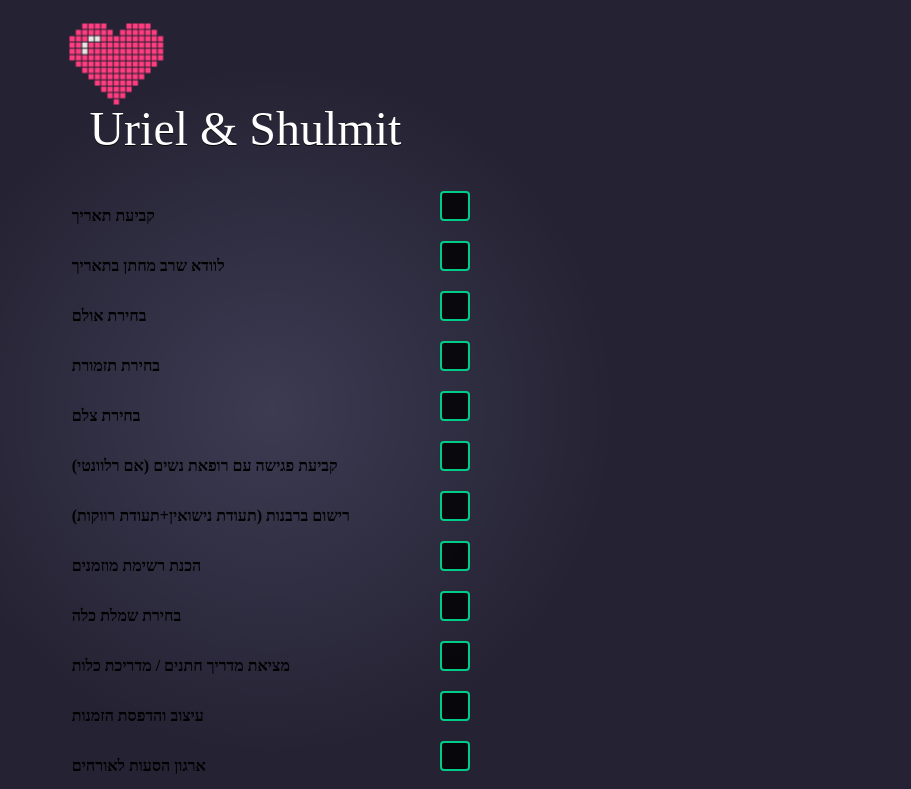
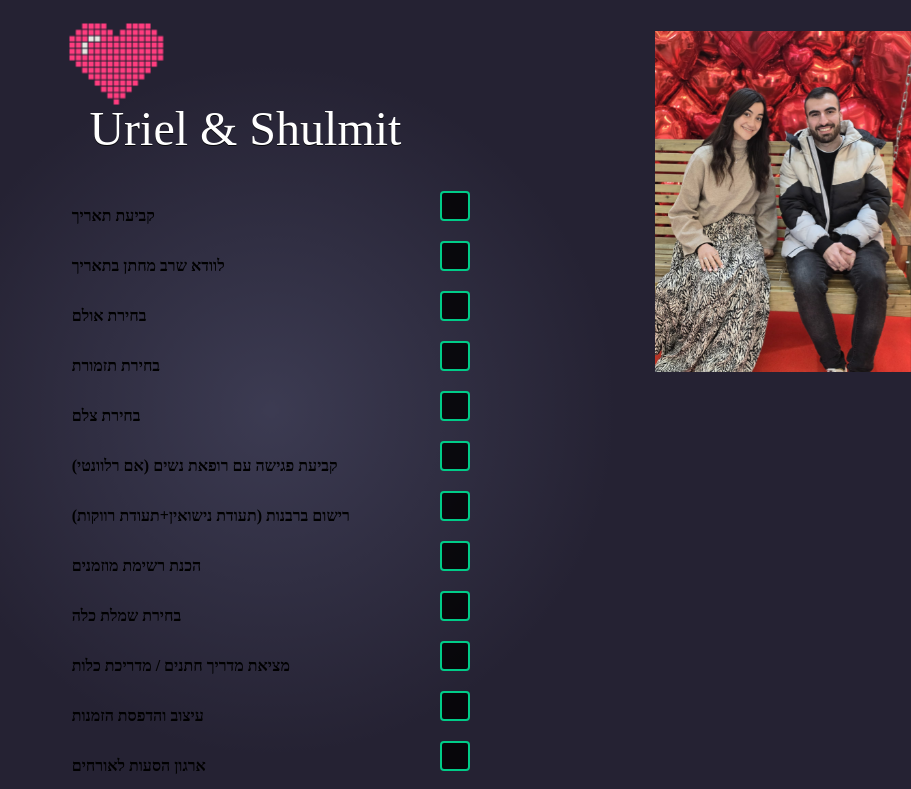
Before and after one commit to urielbang/weddingList, a React (Vite) app: page / in a window 1280 px wide. Shown: the top 789 px of the page, without its empty margins (369-1280 px from the left). Built offline with nearby package versions, Linux system fonts and the light colour scheme; a web font is replaced by a local one.

Commit message:
add pic wife

```diff
--- a/src/App.jsx
+++ b/src/App.jsx
@@ -1,4 +1,5 @@
 import CheckBox from "./components/CheckBox";
+import img from "./assets/mywife.jpeg";
 
 function App() {
   const weddingTasks = [
@@ -56,6 +57,7 @@ function App() {
     <>
       <div className="PixelArt"></div>
       <div className="Text">Uriel & Shulmit</div>
+      <img className="wifePic" src={img} />
       <div className="main">
         {weddingTasks.map((task) => {
           return (
--- a/src/index.css
+++ b/src/index.css
@@ -136,3 +136,8 @@ body {
   font-weight: bold;
   font-size: 1rem;
 }
+.wifePic {
+  width: 20%;
+  position: absolute;
+  left: 80%;
+}
```
Also changed, not shown: src/assets/mywife.jpeg (added).
